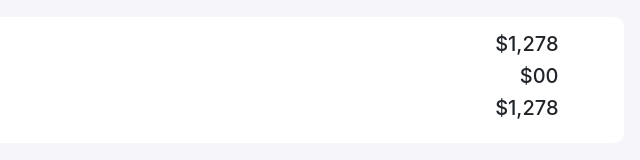
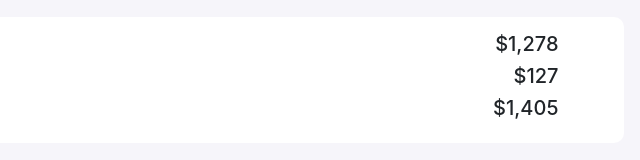
Before and after one commit to iqbal9865/shopping-cart, a plain HTML site: page index.html in a window 1280 px wide. Shown: the part 512-672 px from the top of the page, 464-1104 px from the left. Drawn offline with nearby package versions, Linux system fonts and the light colour scheme.

Commit message:
completed

```diff
--- a/index.html
+++ b/index.html
@@ -65,8 +65,8 @@
 
                      <div class="col-md-4 status">
                         <h5 id="total-price">$1,278</h5>
-                        <h5 id="tax">$00</h5>
-                        <h5 id="grand-total">$1,278</h5>
+                        <h5 id="tax">$127</h5>
+                        <h5 id="grand-total">$1,405</h5>
                      </div>
                   </div>
                </div>
```
